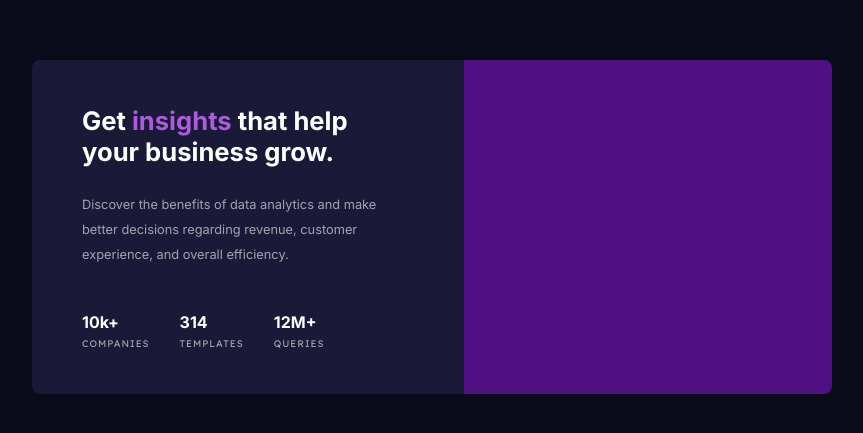
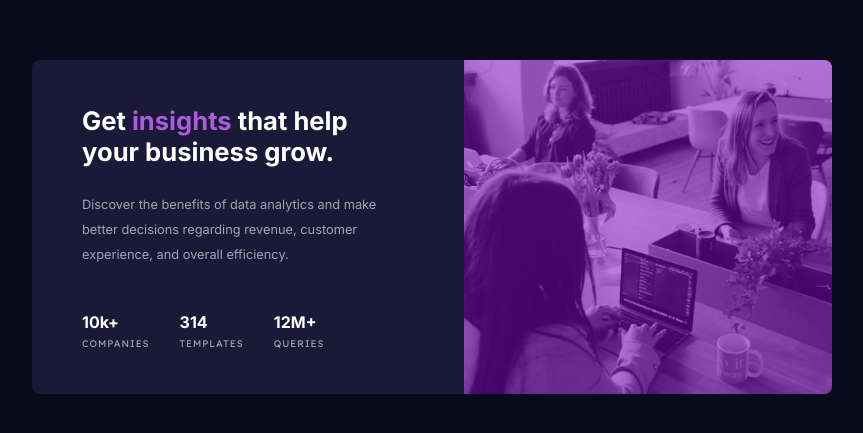
Before and after one commit to alvarojmac/stats-preview-card-component-main, a plain HTML site: page index.html in a window 1280 px wide. Shown: the part 173-606 px from the top of the page, without its empty margins (208-1071 px from the left). Drawn offline with Linux system fonts and the light colour scheme; the site is published under a folder, as on GitHub Pages, so addresses that start at the root find nothing.

Commit message:
Update style.css

```diff
--- a/src/css/style.css
+++ b/src/css/style.css
@@ -36,7 +36,7 @@ section.wrapper {
 }
 
 .image {
-    background: url('/src/images/image-header-mobile.jpg') no-repeat center/cover;
+    background: url('../images/image-header-mobile.jpg') no-repeat center/cover;
     border-top-left-radius: 8px;
     border-top-right-radius: 8px;
 }
@@ -94,7 +94,7 @@ div.numbers p > span {
     }
 
     .image {
-        background: url('/src/images/image-header-desktop.jpg') no-repeat center/cover;
+        background: url('../images/image-header-desktop.jpg') no-repeat center/cover;
         width: 100%;
         border-top-left-radius: 0;
         border-top-right-radius: 8px;
```
